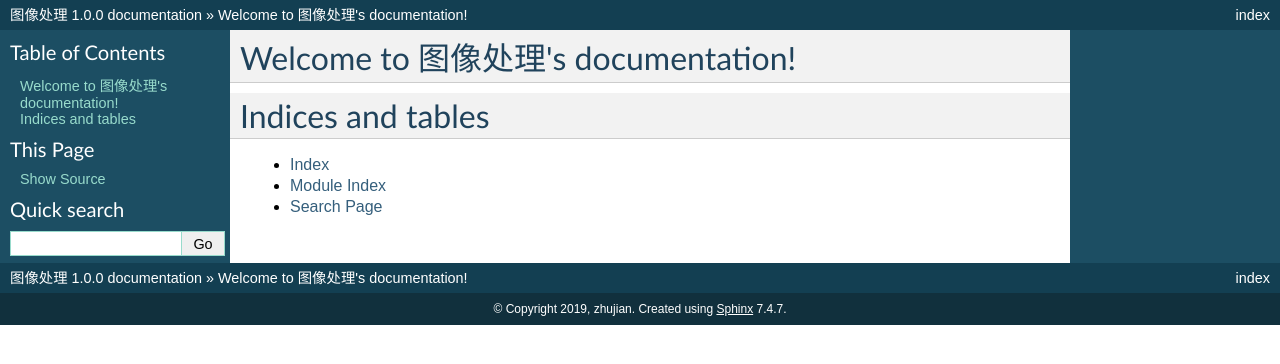
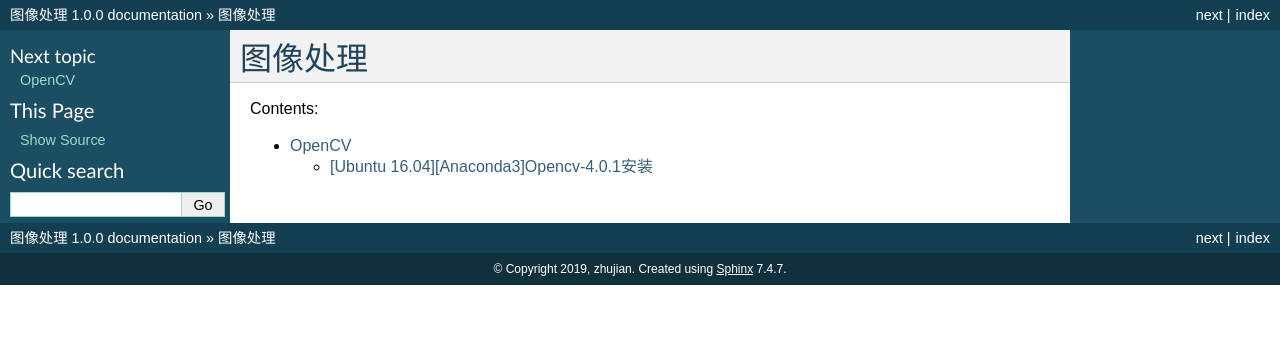
Before and after one commit to Document-Collection/image-processing, a Sphinx documentation site: the page built from docs/source/index.rst, in a window 1280 px wide. Shown: the top 364 px of the page. Built offline with Sphinx 7.4.7, drawn with Linux system fonts in a browser that asks for light colours.

Commit message:
添加Opencv4安装文档

```diff
--- a/docs/source/index.rst
+++ b/docs/source/index.rst
@@ -3,18 +3,11 @@
    You can adapt this file completely to your liking, but it should at least
    contain the root `toctree` directive.
 
-Welcome to 图像处理's documentation!
+图像处理
 ====================================
 
 .. toctree::
    :maxdepth: 2
    :caption: Contents:
 
-
-
-Indices and tables
-==================
-
-* :ref:`genindex`
-* :ref:`modindex`
-* :ref:`search`
+   opencv
--- /dev/null
+++ b/docs/source/opencv.rst
@@ -0,0 +1,9 @@
+
+OpenCV
+====================================
+
+.. toctree::
+   :maxdepth: 2
+   :caption: Contents:
+
+   opencv/[Ubuntu 16.04][Anaconda3]Opencv-4.0.1安装
```
Also changed, not shown: docs/source/opencv/[Ubuntu 16.04][Anaconda3]Opencv-4.0.1安装.md (added, +42 -0 lines).
